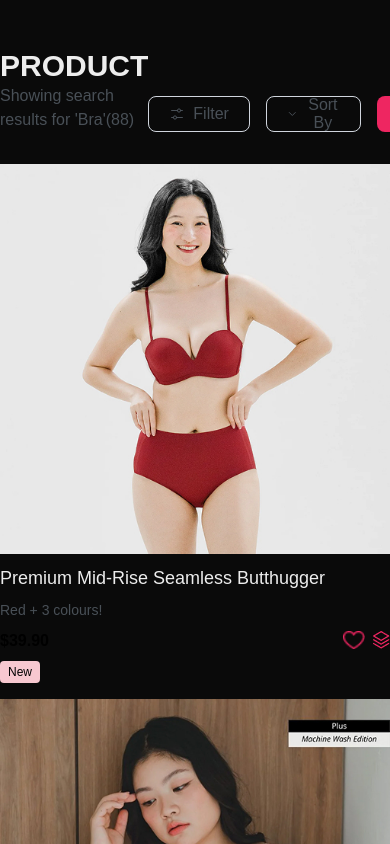
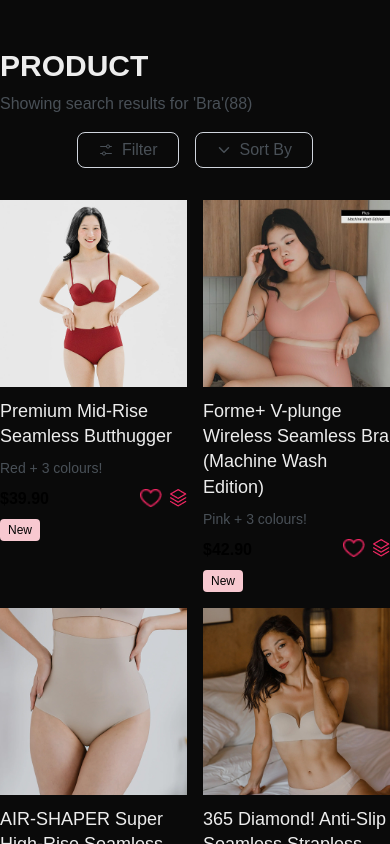
Before and after one commit to aljimsondev/imin-coding-test, a Next.js app: page / in a window 390 px wide. Shown: the top 844 px of the page. Built offline with nearby package versions, Linux system fonts and the light colour scheme.

Commit message:
Chore | fix product snippet layout styling

```diff
--- a/src/components/product/snippet.css
+++ b/src/components/product/snippet.css
@@ -11,6 +11,9 @@
 
     & .title-wrapper {
       width: fit-content;
+      display: flex;
+      flex-direction: column;
+      gap: var(--gap);
     }
 
     & .filter {
@@ -22,7 +25,7 @@
     }
   }
 
-  .products-wrapper {
+  & .products-wrapper {
     position: relative;
     display: grid;
     grid-template-columns: repeat(auto-fit, minmax(312px, 1fr));
@@ -32,19 +35,28 @@
 }
 
 @media (max-width: 768px) {
-  .products-wrapper {
+  .snippet .products-wrapper {
     grid-template-columns: repeat(2, 1fr); /*2 columns for smaller device*/
+  }
+
+  .snippet .header {
+    flex-direction: column;
+    gap: var(--gap-lg);
+  }
+  .snippet .header .filter {
+    align-items: center;
+    justify-content: center;
   }
 }
 
 @media (min-width: 769px) and (max-width: 1200px) {
-  .products-wrapper {
+  .snippet .products-wrapper {
     grid-template-columns: repeat(3, 1fr); /*3 columns for smaller device*/
   }
 }
 
 @media (min-width: 1201px) {
-  .products-wrapper {
+  .snippet .products-wrapper {
     grid-template-columns: repeat(4, 1fr); /*4 columns for smaller device*/
   }
 }
--- a/src/components/product/snippet.tsx
+++ b/src/components/product/snippet.tsx
@@ -33,12 +33,6 @@ function ProductSnippet() {
           <Button variant="outline">
             <IoChevronDown /> Sort By
           </Button>
-          <Button variant="destructive">
-            <IoChevronDown /> Sort By
-          </Button>
-          <Button variant="default">
-            <IoChevronDown /> Sort By
-          </Button>
         </div>
       </div>
       <div className="products-wrapper">
```
